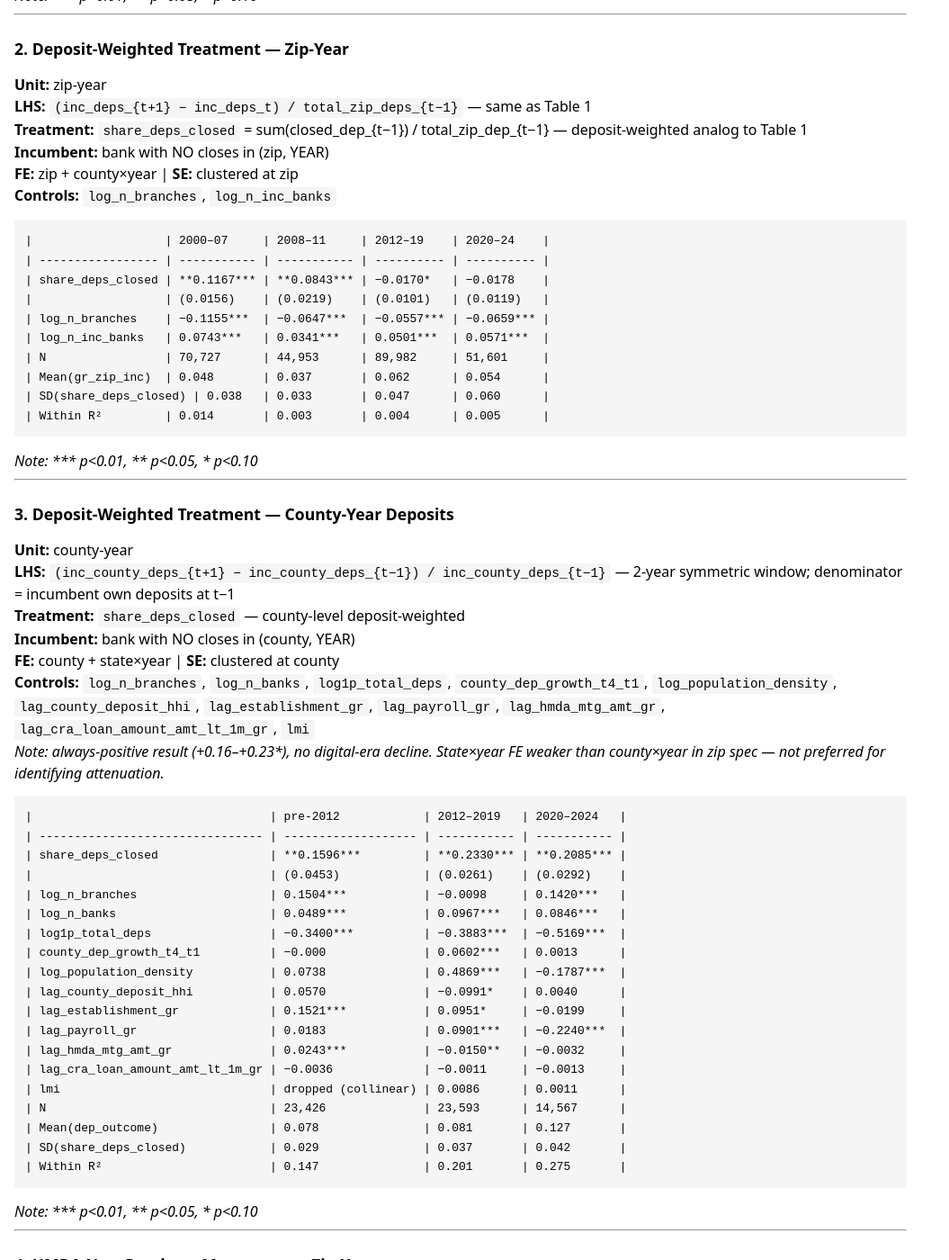
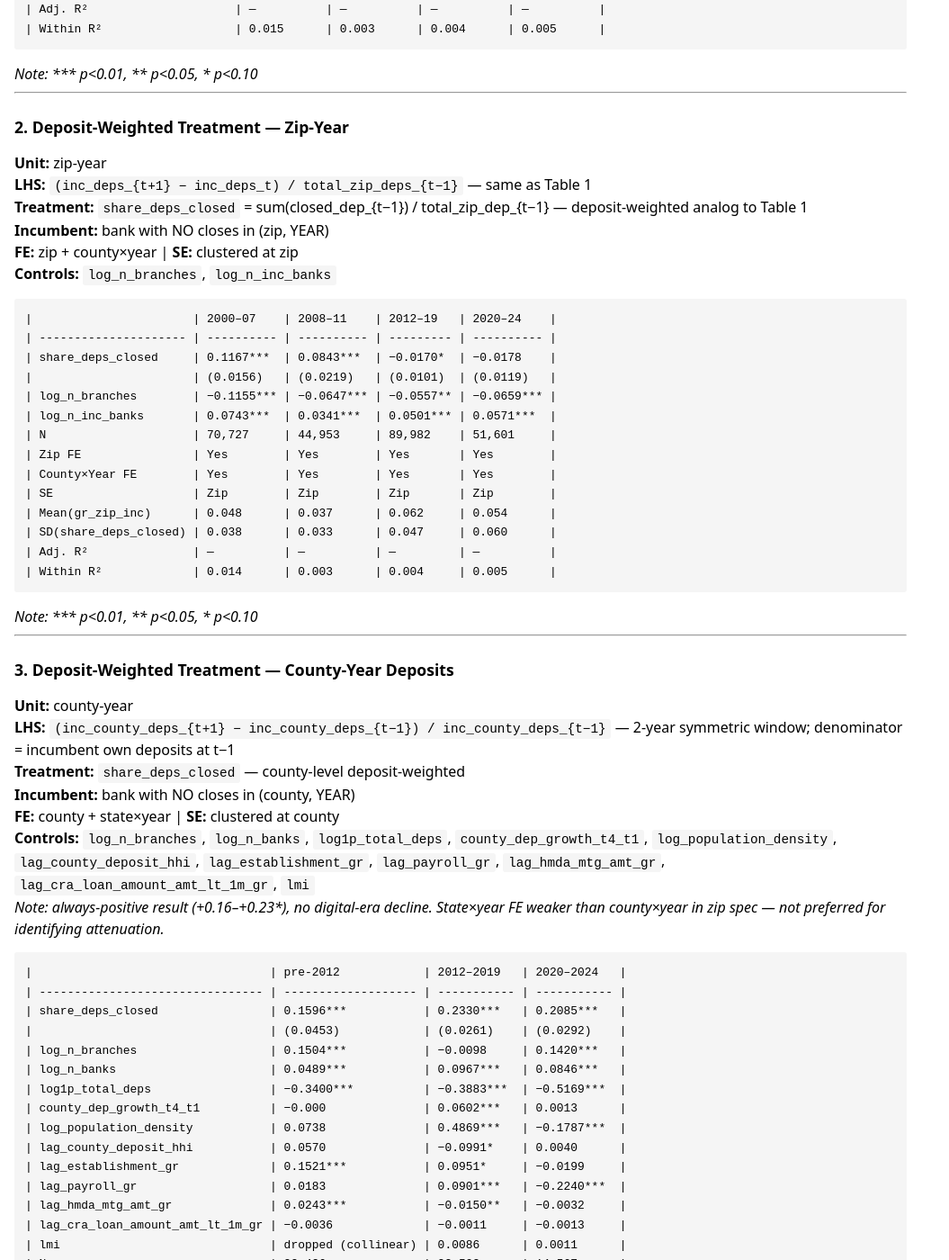
Before and after one commit to dratnadiwakara/hnrs-branch-closure-deposit-retention, a Jekyll site: the page built from docs/snapshots/20260418-08-main-regressions/index.md, in a window 1280 px wide and 1400 px high, scrolled down 792 px. Shown: the whole window at 90% size, without its empty margins (0-1055 px from the left). Built offline with Jekyll 4.4.1, drawn with Linux system fonts in a browser that asks for light colours; a script that is not in the unit is left out; some of the changed text lies outside the part shown.

Commit message:
update snapshot with new skill format and session notes
- Reformat 20260418 snapshot: FE/SE indicator rows, plain coefficients (no bold), Mean(DV)/SD(treatment) rows, Adj. R² row, fenced code block tables
- Update snapshot-results skill: new footer row order, Adj. R² requirement, no-bold rule
- Append 2026-04-19 session notes to NOTES.md

Co-Authored-By: Claude Sonnet 4.6 <noreply@anthropic.com>

````diff
--- a/docs/snapshots/20260418-08-main-regressions/index.md
+++ b/docs/snapshots/20260418-08-main-regressions/index.md
@@ -20,16 +20,20 @@ title: "08-main-regressions — 2026-04-18"
 *Note: N=70,727 vs NRS reference 73,123 — gap from OTS filter not implemented.*
 
 ```
-|                             | 2000–07     | 2008–11    | 2012–19    | 2020–24    |
-| --------------------------- | ----------- | ---------- | ---------- | ---------- |
-| fraction_of_branches_closed | **0.0951*** | 0.0369     | 0.0060     | 0.0040     |
-|                             | (0.0114)    | (0.0150)   | (0.0092)   | (0.0140)   |
-| log_n_branches              | −0.1215***  | −0.0632*** | −0.0626*** | −0.0740*** |
-| log_n_inc_banks             | 0.0835***   | 0.0334***  | 0.0584***  | 0.0659***  |
-| N                           | 70,727      | 44,953     | 89,982     | 51,601     |
-| Mean(gr_zip_inc)            | 0.048       | 0.037      | 0.062      | 0.054      |
-| SD(fraction_closed)         | 0.057       | 0.053      | 0.060      | 0.069      |
-| Within R²                   | 0.015       | 0.003      | 0.004      | 0.005      |
+|                             | 2000–07    | 2008–11    | 2012–19    | 2020–24    |
+| --------------------------- | ---------- | ---------- | ---------- | ---------- |
+| fraction_of_branches_closed | 0.0951***  | 0.0369     | 0.0060     | 0.0040     |
+|                             | (0.0114)   | (0.0150)   | (0.0092)   | (0.0140)   |
+| log_n_branches              | −0.1215*** | −0.0632*** | −0.0626*** | −0.0740*** |
+| log_n_inc_banks             | 0.0835***  | 0.0334***  | 0.0584***  | 0.0659***  |
+| N                           | 70,727     | 44,953     | 89,982     | 51,601     |
+| Zip FE                      | Yes        | Yes        | Yes        | Yes        |
+| County×Year FE              | Yes        | Yes        | Yes        | Yes        |
+| SE                          | Zip        | Zip        | Zip        | Zip        |
+| Mean(gr_zip_inc)            | 0.048      | 0.037      | 0.062      | 0.054      |
+| SD(fraction_closed)         | 0.057      | 0.053      | 0.060      | 0.069      |
+| Adj. R²                     | —          | —          | —          | —          |
+| Within R²                   | 0.015      | 0.003      | 0.004      | 0.005      |
 ```
 *Note: \*\*\* p<0.01, \*\* p<0.05, \* p<0.10*
 
@@ -45,16 +49,20 @@ title: "08-main-regressions — 2026-04-18"
 **Controls:** `log_n_branches`, `log_n_inc_banks`
 
 ```
-|                   | 2000–07     | 2008–11     | 2012–19    | 2020–24    |
-| ----------------- | ----------- | ----------- | ---------- | ---------- |
-| share_deps_closed | **0.1167*** | **0.0843*** | −0.0170*   | −0.0178    |
-|                   | (0.0156)    | (0.0219)    | (0.0101)   | (0.0119)   |
-| log_n_branches    | −0.1155***  | −0.0647***  | −0.0557*** | −0.0659*** |
-| log_n_inc_banks   | 0.0743***   | 0.0341***   | 0.0501***  | 0.0571***  |
-| N                 | 70,727      | 44,953      | 89,982     | 51,601     |
-| Mean(gr_zip_inc)  | 0.048       | 0.037       | 0.062      | 0.054      |
-| SD(share_deps_closed) | 0.038   | 0.033       | 0.047      | 0.060      |
-| Within R²         | 0.014       | 0.003       | 0.004      | 0.005      |
+|                       | 2000–07    | 2008–11    | 2012–19   | 2020–24    |
+| --------------------- | ---------- | ---------- | --------- | ---------- |
+| share_deps_closed     | 0.1167***  | 0.0843***  | −0.0170*  | −0.0178    |
+|                       | (0.0156)   | (0.0219)   | (0.0101)  | (0.0119)   |
+| log_n_branches        | −0.1155*** | −0.0647*** | −0.0557** | −0.0659*** |
+| log_n_inc_banks       | 0.0743***  | 0.0341***  | 0.0501*** | 0.0571***  |
+| N                     | 70,727     | 44,953     | 89,982    | 51,601     |
+| Zip FE                | Yes        | Yes        | Yes       | Yes        |
+| County×Year FE        | Yes        | Yes        | Yes       | Yes        |
+| SE                    | Zip        | Zip        | Zip       | Zip        |
+| Mean(gr_zip_inc)      | 0.048      | 0.037      | 0.062     | 0.054      |
+| SD(share_deps_closed) | 0.038      | 0.033      | 0.047     | 0.060      |
+| Adj. R²               | —          | —          | —         | —          |
+| Within R²             | 0.014      | 0.003      | 0.004     | 0.005      |
 ```
 *Note: \*\*\* p<0.01, \*\* p<0.05, \* p<0.10*
 
@@ -73,7 +81,7 @@ title: "08-main-regressions — 2026-04-18"
 ```
 |                                  | pre-2012            | 2012–2019   | 2020–2024   |
 | -------------------------------- | ------------------- | ----------- | ----------- |
-| share_deps_closed                | **0.1596***         | **0.2330*** | **0.2085*** |
+| share_deps_closed                | 0.1596***           | 0.2330***   | 0.2085***   |
 |                                  | (0.0453)            | (0.0261)    | (0.0292)    |
 | log_n_branches                   | 0.1504***           | −0.0098     | 0.1420***   |
 | log_n_banks                      | 0.0489***           | 0.0967***   | 0.0846***   |
@@ -87,8 +95,12 @@ title: "08-main-regressions — 2026-04-18"
 | lag_cra_loan_amount_amt_lt_1m_gr | −0.0036             | −0.0011     | −0.0013     |
 | lmi                              | dropped (collinear) | 0.0086      | 0.0011      |
 | N                                | 23,426              | 23,593      | 14,567      |
+| County FE                        | Yes                 | Yes         | Yes         |
+| State×Year FE                    | Yes                 | Yes         | Yes         |
+| SE                               | County              | County      | County      |
 | Mean(dep_outcome)                | 0.078               | 0.081       | 0.127       |
 | SD(share_deps_closed)            | 0.029               | 0.037       | 0.042       |
+| Adj. R²                          | —                   | —           | —           |
 | Within R²                        | 0.147               | 0.201       | 0.275       |
 ```
 *Note: \*\*\* p<0.01, \*\* p<0.05, \* p<0.10*
@@ -115,8 +127,12 @@ title: "08-main-regressions — 2026-04-18"
 | log_n_branches        | −0.3636*** | 0.2080     | −0.2741*** | 0.1498    |
 | log_n_inc_banks       | −0.0238    | −0.3382*** | −0.2245*** | −0.2400** |
 | N                     | 53,607     | 35,524     | 82,376     | 36,039    |
+| Zip FE                | Yes        | Yes        | Yes        | Yes       |
+| County×Year FE        | Yes        | Yes        | Yes        | Yes       |
+| SE                    | Zip        | Zip        | Zip        | Zip       |
 | Mean(hmda_purch_gr)   | 0.732      | 0.417      | 0.565      | 0.089     |
 | SD(share_deps_closed) | 0.036      | 0.032      | 0.046      | 0.062     |
+| Adj. R²               | —          | —          | —          | —         |
 | Within R²             | 0.001      | 0.000      | 0.001      | 0.001     |
 ```
 *Note: \*\*\* p<0.01, \*\* p<0.05, \* p<0.10*
@@ -145,8 +161,12 @@ title: "08-main-regressions — 2026-04-18"
 | lag_hmda_mtg_amt_gr     | −0.2659***          | −0.7276*** | −0.3603*** |
 | lmi                     | dropped (collinear) | −0.0023    | 0.2249***  |
 | N                       | 20,597              | 21,377     | 10,393     |
+| County FE               | Yes                 | Yes        | Yes        |
+| State×Year FE           | Yes                 | Yes        | Yes        |
+| SE                      | County              | County     | County     |
 | Mean(hmda_purch_gr)     | 0.133               | 0.211      | 0.077      |
 | SD(share_deps_closed)   | 0.026               | 0.034      | 0.042      |
+| Adj. R²                 | —                   | —          | —          |
 | Within R²               | 0.005               | 0.013      | 0.008      |
 ```
 *Note: \*\*\* p<0.01, \*\* p<0.05, \* p<0.10*
@@ -174,8 +194,12 @@ title: "08-main-regressions — 2026-04-18"
 | lag_cra_loan_amount_amt_lt_1m_gr | −0.4303***          | −0.6440*** | −0.7128*** |
 | lmi                              | dropped (collinear) | 0.0173     | 0.0219     |
 | N                                | 18,338              | 19,252     | 9,605      |
+| County FE                        | Yes                 | Yes        | Yes        |
+| State×Year FE                    | Yes                 | Yes        | Yes        |
+| SE                               | County              | County     | County     |
 | Mean(cra_growth)                 | 0.075               | 0.191      | −0.075     |
 | SD(share_deps_closed)            | 0.031               | 0.032      | 0.039      |
+| Adj. R²                          | —                   | —          | —          |
 | Within R²                        | 0.017               | 0.027      | 0.042      |
 ```
 *Note: \*\*\* p<0.01, \*\* p<0.05, \* p<0.10*
@@ -193,20 +217,24 @@ title: "08-main-regressions — 2026-04-18"
 *Note: Pre-2012 N=178,022 and 2012-2019 N=173,127 match reference HTML exactly.*
 
 ```
-|                                  | All         | Pre-2012    | 2012–2024   | 2012–2019   |
-| -------------------------------- | ----------- | ----------- | ----------- | ----------- |
-| closure_share                    | **0.6593*** | **0.5378*** | **0.6823*** | **0.6685*** |
-|                                  | (0.0204)    | (0.0312)    | (0.0220)    | (0.0249)    |
-| log1p(total_deps_bank_county_t1) | −0.1663***  | −0.1985***  | −0.1467***  | −0.1422***  |
-|                                  | (0.0036)    | (0.0048)    | (0.0042)    | (0.0045)    |
-| log1p(n_remaining_branches)      | +0.1873***  | +0.2272***  | +0.1621***  | +0.1546***  |
-|                                  | (0.0060)    | (0.0070)    | (0.0065)    | (0.0076)    |
-| mkt_share_county_t1              | +0.3293***  | +0.3306***  | +0.3354***  | +0.3436***  |
-|                                  | (0.0138)    | (0.0217)    | (0.0159)    | (0.0177)    |
-| N                                | 458,799     | 178,022     | 280,777     | 173,127     |
-| Mean(growth_on_total_t1)         | 0.156       | 0.159       | 0.155       | 0.139       |
-| SD(closure_share)                | 0.034       | 0.027       | 0.038       | 0.037       |
-| Within R²                        | 0.179       | 0.237       | 0.147       | 0.145       |
+|                                  | All        | Pre-2012   | 2012–2024  | 2012–2019  |
+| -------------------------------- | ---------- | ---------- | ---------- | ---------- |
+| closure_share                    | 0.6593***  | 0.5378***  | 0.6823***  | 0.6685***  |
+|                                  | (0.0204)   | (0.0312)   | (0.0220)   | (0.0249)   |
+| log1p(total_deps_bank_county_t1) | −0.1663*** | −0.1985*** | −0.1467*** | −0.1422*** |
+|                                  | (0.0036)   | (0.0048)   | (0.0042)   | (0.0045)   |
+| log1p(n_remaining_branches)      | 0.1873***  | 0.2272***  | 0.1621***  | 0.1546***  |
+|                                  | (0.0060)   | (0.0070)   | (0.0065)   | (0.0076)   |
+| mkt_share_county_t1              | 0.3293***  | 0.3306***  | 0.3354***  | 0.3436***  |
+|                                  | (0.0138)   | (0.0217)   | (0.0159)   | (0.0177)   |
+| N                                | 458,799    | 178,022    | 280,777    | 173,127    |
+| Bank×Year FE                     | Yes        | Yes        | Yes        | Yes        |
+| County×Year FE                   | Yes        | Yes        | Yes        | Yes        |
+| SE                               | Bank       | Bank       | Bank       | Bank       |
+| Mean(growth_on_total_t1)         | 0.156      | 0.159      | 0.155      | 0.139      |
+| SD(closure_share)                | 0.034      | 0.027      | 0.038      | 0.037      |
+| Adj. R²                          | 0.354      | 0.403      | 0.320      | 0.287      |
+| Within R²                        | 0.179      | 0.237      | 0.147      | 0.145      |
 ```
 *Note: \*\*\* p<0.01, \*\* p<0.05, \* p<0.10*
 
@@ -229,6 +257,9 @@ title: "08-main-regressions — 2026-04-18"
 | Pre-2012  | 0.099*** | 0.037*** | 0 (ref) | −0.046*** | 0.059*** | −0.065*** | −0.121*** |
 | 2012–2019 | 0.013    | 0.004    | 0 (ref) | −0.012    | 0.258*** | 0.245***  | 0.248***  |
 | 2020–2024 | 0.075**  | 0.046*** | 0 (ref) | 0.023     | 0.347*** | 0.315***  | 0.324***  |
+| Unit FE   | Yes      | Yes      | Yes     | Yes       | Yes      | Yes       | Yes       |
+| Year FE   | Yes      | Yes      | Yes     | Yes       | Yes      | Yes       | Yes       |
+| SE        | Bank     | Bank     | Bank    | Bank      | Bank     | Bank      | Bank      |
 ```
 *Note: \*\*\* p<0.01, \*\* p<0.05, \* p<0.10*
 
````
Also changed, not shown: code/approach-python-baseline/NOTES.md (+22 -0 lines), .claude/commands/skills/snapshot-results.md.
